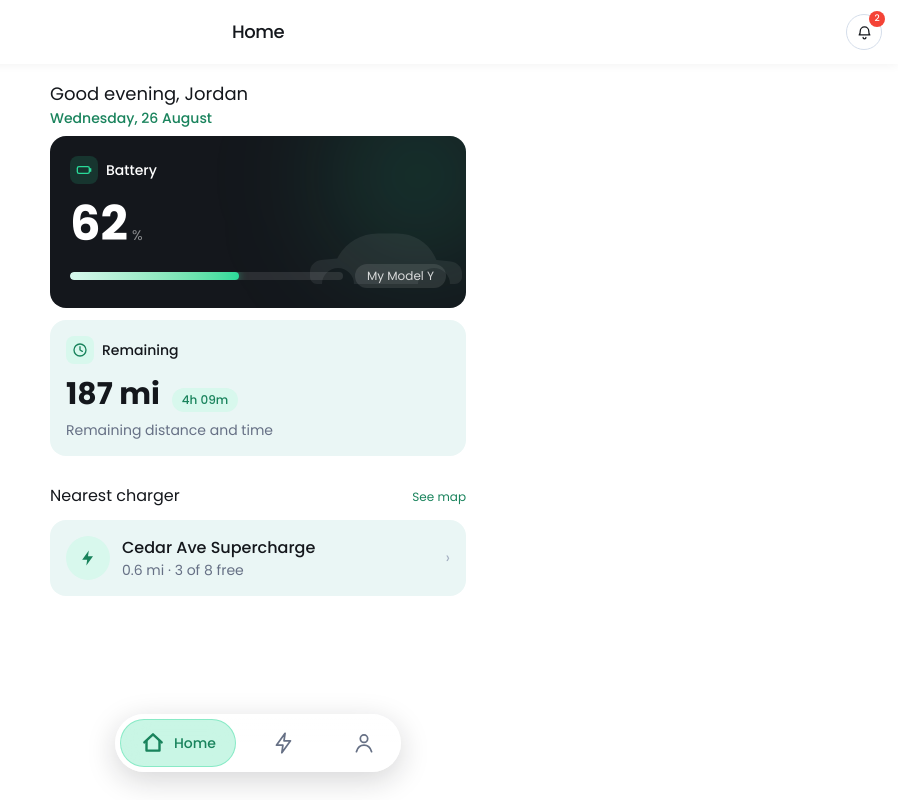
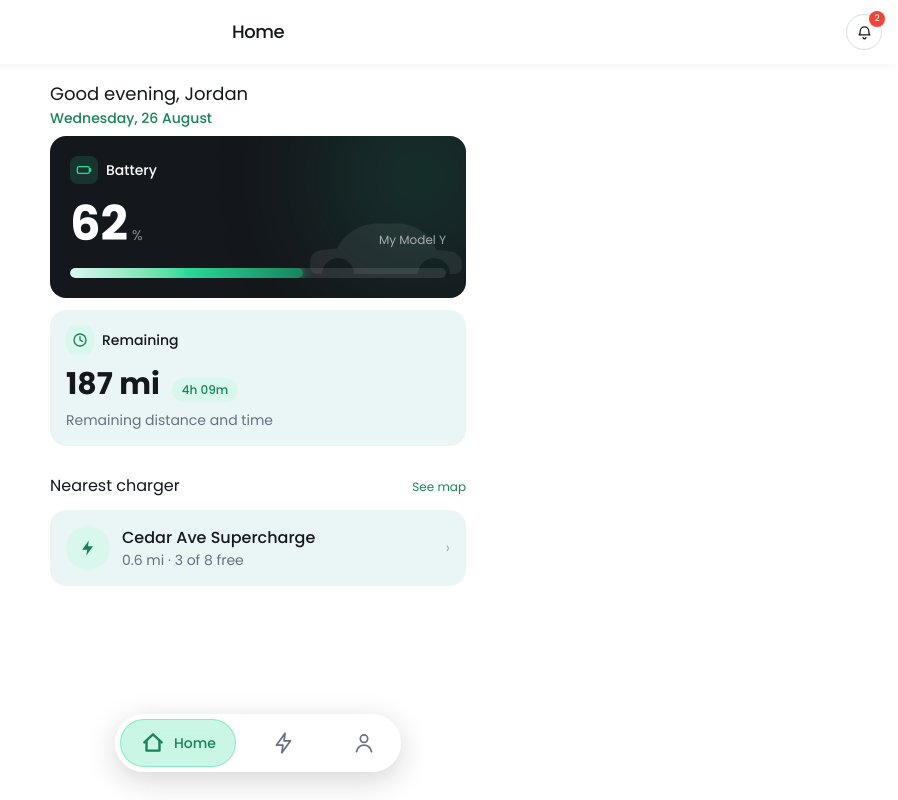
Before and after one commit to naghamalhamad/newREPO, a React (Vite) app: page /#/home in a window 1280 px wide. Shown: the whole page, without its empty margins (382-1280 px from the left). Built offline with nearby package versions, Linux system fonts and the light colour scheme.

Commit message:
Restyle battery bar as a richer glowing gradient, matching provided reference in brand colors

```diff
--- a/src/pages/Home.jsx
+++ b/src/pages/Home.jsx
@@ -65,19 +65,19 @@ export default function Home() {
               <span className="font-heading text-sm font-medium">Battery</span>
             </div>
 
-            <div className="relative mt-4 flex items-baseline gap-1 font-mono">
-              <span className="text-5xl font-bold leading-none tabular">{vehicle.batteryPct}</span>
-              <span className="text-sm text-stone/50">%</span>
+            <div className="relative mt-4 flex items-end justify-between">
+              <div className="flex items-baseline gap-1 font-mono">
+                <span className="text-5xl font-bold leading-none tabular">{vehicle.batteryPct}</span>
+                <span className="text-sm text-stone/50">%</span>
+              </div>
+              <p className="text-xs text-stone/60">{vehicle.name}</p>
             </div>
 
-            <div className="relative mt-4 flex items-center gap-3">
-              <div className="h-2 flex-1 overflow-hidden rounded-full bg-white/10">
-                <div
-                  className="h-full rounded-full bg-linear-to-r from-brand-light to-brand shadow-[0_0_8px_rgba(41,218,153,0.6)] transition-all duration-700"
-                  style={{ width: `${vehicle.batteryPct}%` }}
-                />
-              </div>
-              <span className="shrink-0 rounded-pill bg-white/10 px-3 py-1 text-xs text-stone/80">{vehicle.name}</span>
+            <div className="relative mt-5 h-2.5 w-full overflow-hidden rounded-full bg-white/10">
+              <div
+                className="h-full rounded-full bg-linear-to-r from-brand-light via-brand to-brand-mid shadow-[0_0_12px_rgba(41,218,153,0.7)] transition-all duration-700"
+                style={{ width: `${vehicle.batteryPct}%` }}
+              />
             </div>
           </div>
         </motion.section>
```
